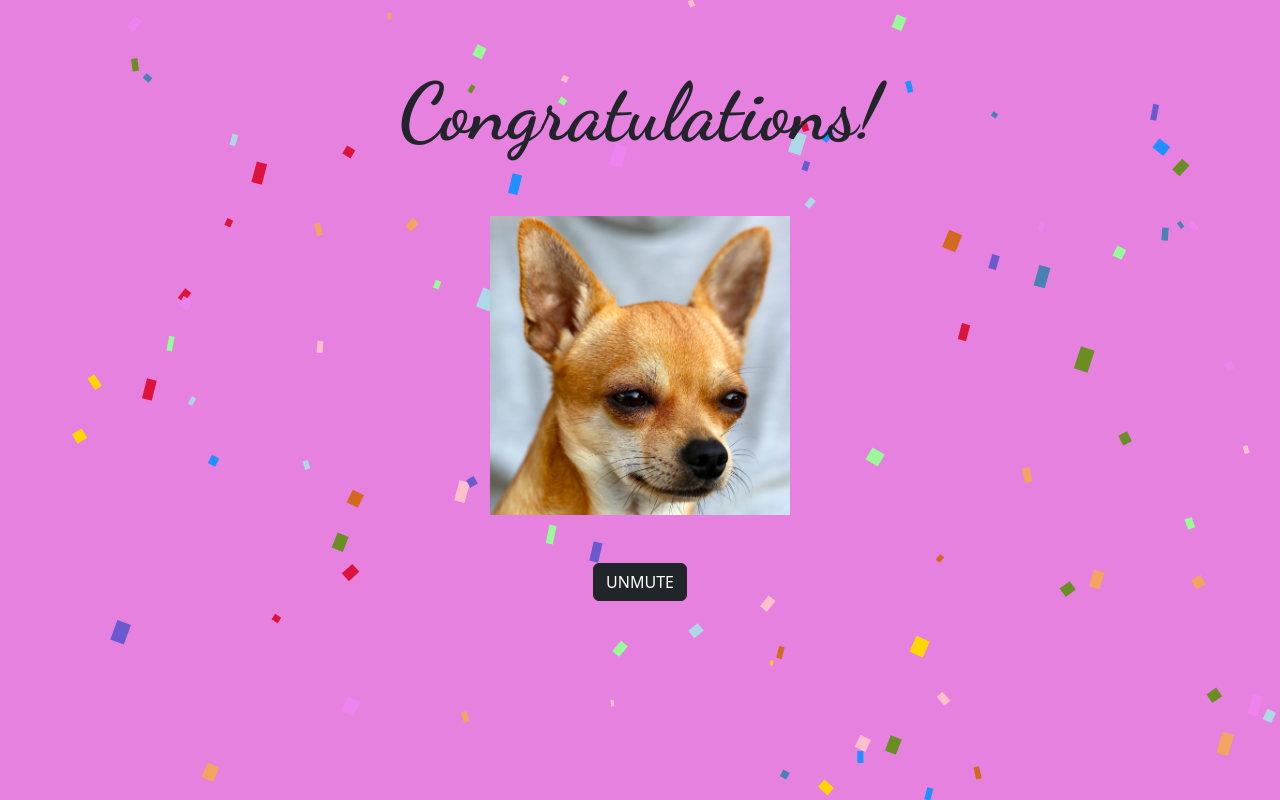
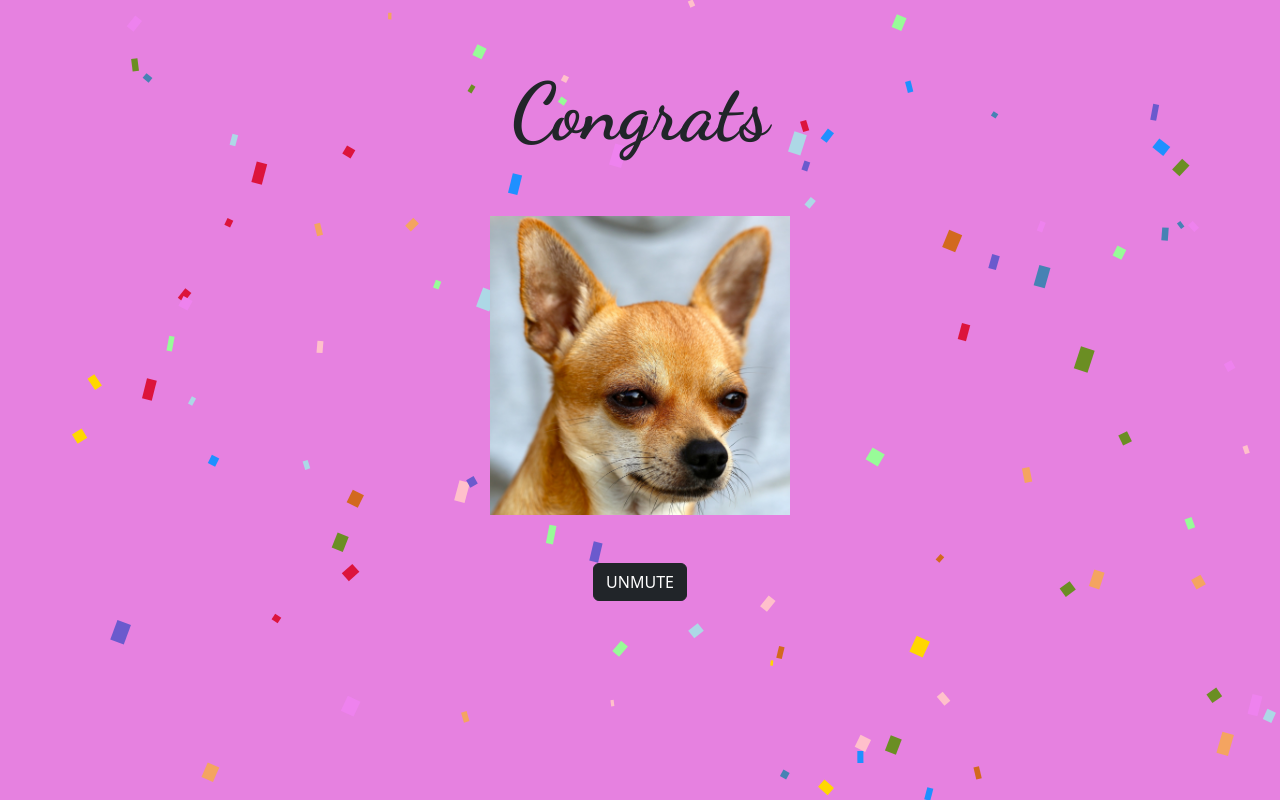
Before and after one commit to Loshen/chihuahua, a plain HTML site: page index.html in a window 1280 px wide. Drawn offline with nearby package versions, Linux system fonts and the light colour scheme.

Commit message:
Update index text

```diff
--- a/index.html
+++ b/index.html
@@ -13,7 +13,7 @@
 
     <div id="confetti">
         <div class="container mt-3 pt-5 pb-0 text-center">
-            <h1 class="display-1"><strong>Congratulations!</strong></h1>
+            <h1 class="display-1"><strong>Congrats</strong></h1>
         </div>
         <div class="container d-flex justify-content-center">
             <img class="img mt-5" src="chihuahua.jpg" alt="hehehe" style="max-width: 300px;">
```
